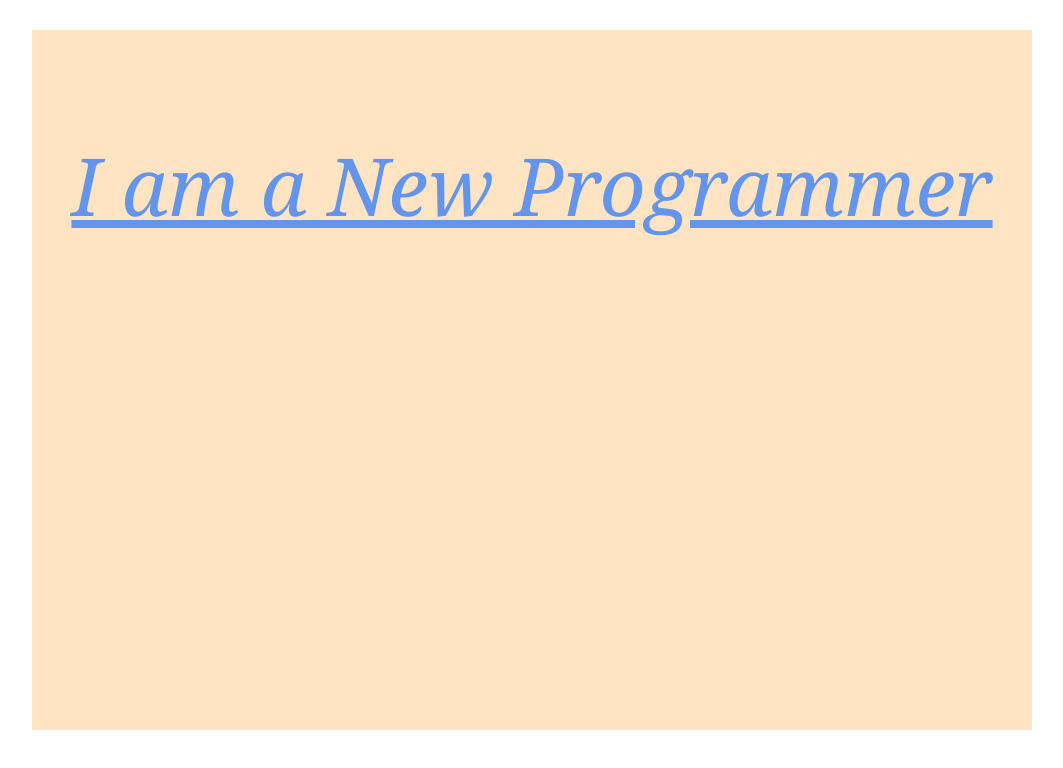
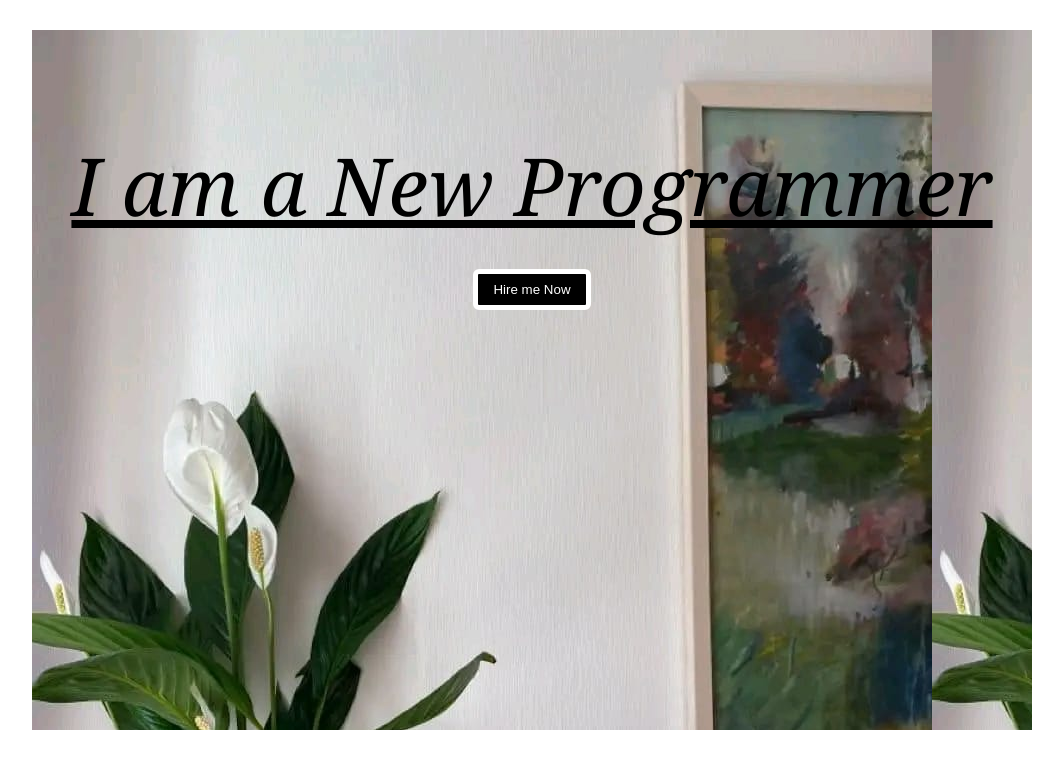
Before and after one commit to Ferdusy111/html-css-conceptual, a plain HTML site: page index.html in a window 1280 px wide. Shown: the whole page, without its empty margins (108-1171 px from the left). Drawn offline with Linux system fonts and the light colour scheme.

Commit message:
added background and design button

```diff
--- a/index.html
+++ b/index.html
@@ -13,7 +13,11 @@
     </style>
 </head>
 <body>
-    <div id="heading-parent"> <h3>I am a New Programmer</h3>
+    <div id="heading-parent">
+        <h3>I am a New Programmer</h3>
+        <div class="button-parent">
+        <button class="btn"> Hire me Now</button>
+    </div>
         </div>
 
 </body>
--- a/style/style.css
+++ b/style/style.css
@@ -3,7 +3,7 @@
     padding: 0;
 }
 h3{
-    color:cornflowerblue;
+    color:black;
     font-style:italic;
     font-weight:lighter ;
     font-family:Cambria, Cochin, Georgia, Times, 'Times New Roman', serif;
@@ -12,13 +12,30 @@ h3{
     text-align: center;
 }
 #heading-parent{
-    background-color: bisque;
+    background-image:url(../aasets/peach\ lily.jpg);
+    /* background-color: bisque; */
     height: 500px;
     padding: 100px 0 ;
-    width: 1000px;
+    max-width: 1000px;
     /* margin-top: 40px; */
     /* margin-bottom: 10px; */
     /* margin-left:auto; */
     /* margin-right: auto; */
     margin: 30px auto;
 }
+.btn{
+    background-color:black;
+    padding: 8px 15px;
+    color: #fff;
+    border-style: solid;
+    border-color:white;
+    border-width: 5px;
+    border-radius: 6px;
+
+}
+.button-parent{
+    text-align: center;
+    margin: 30px 0;
+
+
+}
```
Also changed, not shown: aasets/coding.jpg (added), aasets/peach lily.jpg (added).
